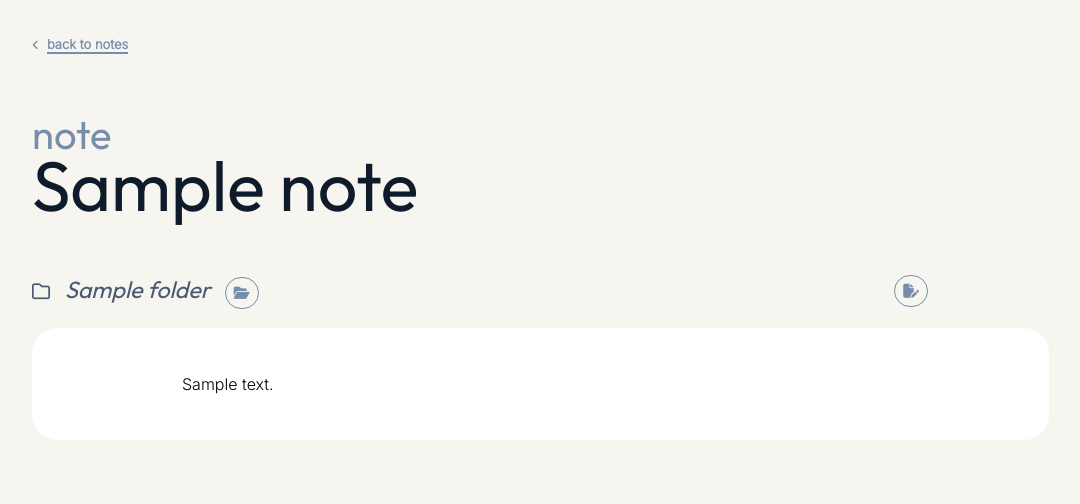
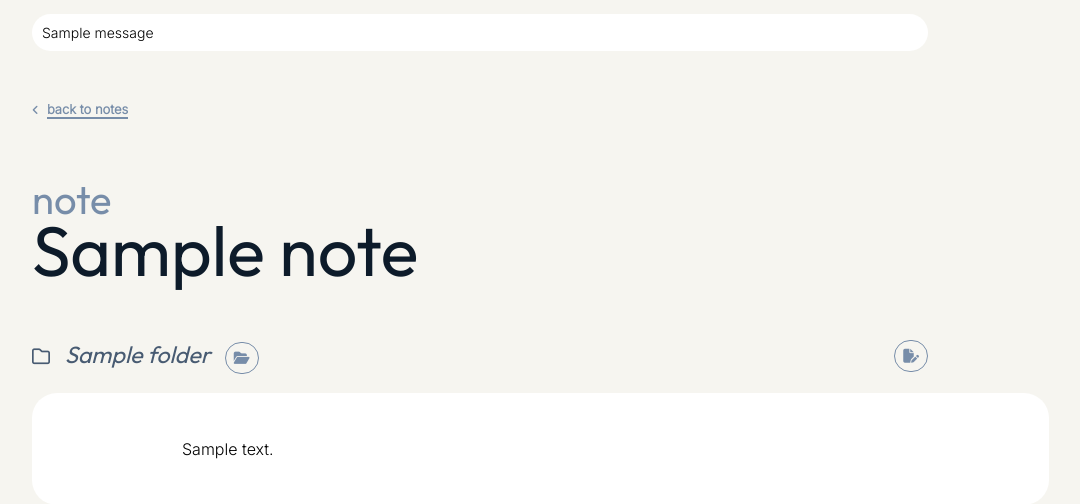
Before and after one commit to angchn/easy-e, a Flask app: page /note/1 in a window 1280 px wide. Shown: the part 70-574 px from the top of the page, without its empty margins (160-1240 px from the left). Run offline with Flask 2, Linux system fonts and the light colour scheme; a user stored in the database is signed in; tables that the repository leaves empty hold one stand-in row (values such as "Sample post"); one stand-in notice (Sample message) is shown; some libraries are stand-ins or nearby versions.

Commit message:
message flashing

```diff
--- a/main.py
+++ b/main.py
@@ -106,6 +106,7 @@ def change_folder(note_id,folder_id):
     current_note = db.session.query(models.Notes).filter_by(id=note_id).first()
     current_note.folder = folder_id
     db.session.commit()
+    flash ("Folder successfully changed!", 'note')
     return redirect ("/note/{}".format(note_id))
 
 
--- a/static/styles.css
+++ b/static/styles.css
@@ -63,6 +63,19 @@ body {
     color: #0d1b2a;
 }
 
+.flash_message {
+    width: 70vw;
+    margin: auto;
+}
+
+.flash_message pre {
+    font-family: 'Inter', sans-serif;
+    background-color: white;
+    padding: 10px;
+    border-radius: 25px;
+    font-size: 14px;
+}
+
 #header{
     text-align: center;
     padding-top: 175px;
@@ -83,7 +96,7 @@ body {
     font-weight: 300;
     margin-top: -50px;
     user-select: none;
-    color: #485b72;
+    color: #0d1b2a;
 }
 
 .home_papers {
--- a/templates/note.html
+++ b/templates/note.html
@@ -1,7 +1,19 @@
 {% extends "layout_user.html" %}
 {% block title %}note{% endblock %}
 
+
 {% block content %}
+
+{% with messages = get_flashed_messages() %}
+{% if messages %}
+    {% for message in messages %}
+            <div class="flash_message">
+                <pre>{{ message }}</pre>
+            </div>
+    {% endfor %}
+{% endif %}
+{% endwith %}
+
 {% for note in notes %}
 <div class="page">
     <br>
```
Also changed, not shown: student.db.
